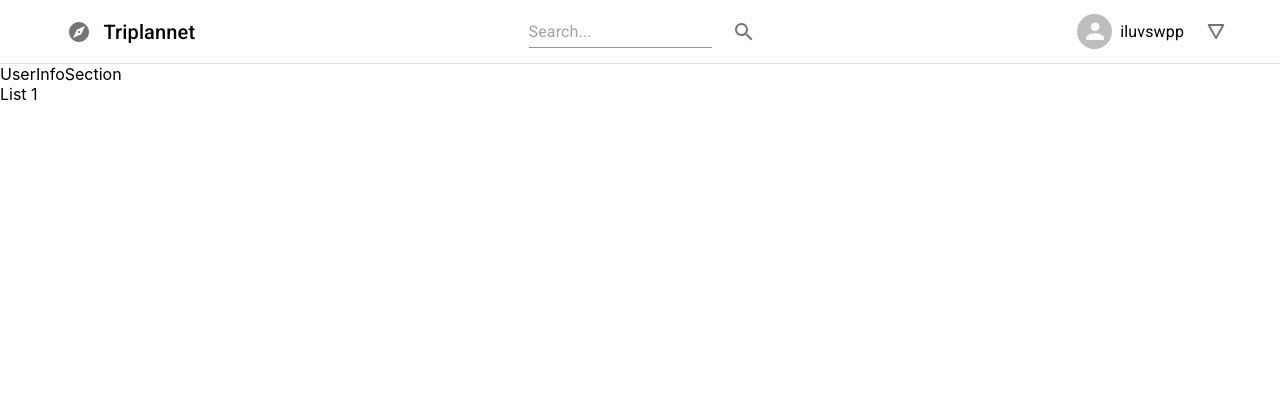
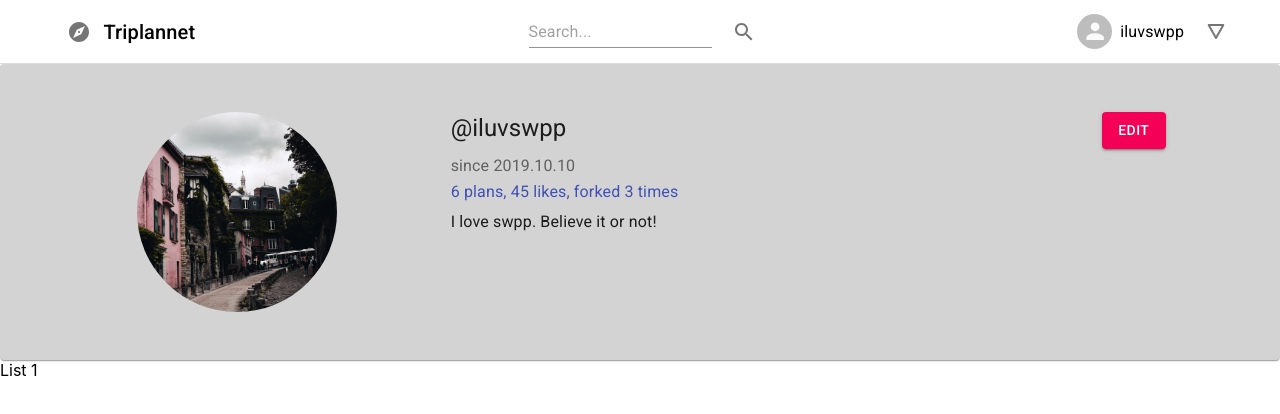
Before and after one commit to swsnu/swpp2019-team6, a React (Create React App) app in the folder frontend/: page /user/1 in a window 1280 px wide. Shown: the top 414 px of the page. Built offline with nearby package versions, Linux system fonts and the light colour scheme.

Commit message:
user info section

```diff
--- a/frontend/src/components/common/Header.js
+++ b/frontend/src/components/common/Header.js
@@ -9,7 +9,7 @@ import SearchIcon from '@material-ui/icons/Search';
 import Typography from '@material-ui/core/Typography';
 import Button from '@material-ui/core/Button';
 import TextField from '@material-ui/core/TextField';
-import Avartar from '@material-ui/core/Avatar';
+import Avatar from '@material-ui/core/Avatar';
 import ClickAwayListener from '@material-ui/core/ClickAwayListener';
 import Grid from '@material-ui/core/Grid';
 import DetailIcon from '@material-ui/icons/DetailsRounded';
@@ -132,7 +132,7 @@ const Header = ({
         {/* right side: user profile, dropdown menu for mypage, logout */}
         <Grid item xs container spacing={1} direction="row" justify="center" alignItems="center" wrap="nowrap">
           <Grid item>
-            <Avartar alt={user.nickname} src={user.profile} className={classes.avatar} />
+            <Avatar alt={user.nickname} src={user.profile} className={classes.avatar} />
           </Grid>
           <Grid item>
             <Typography variant="subtitle1" className={classes.userNickname}>
--- a/frontend/src/components/user-info/UserInfoSection.js
+++ b/frontend/src/components/user-info/UserInfoSection.js
@@ -1,20 +1,80 @@
 import React from 'react';
 import { makeStyles } from '@material-ui/core/styles';
+import Typography from '@material-ui/core/Typography';
+import Paper from '@material-ui/core/Paper';
+import Grid from '@material-ui/core/Grid';
+import Avatar from '@material-ui/core/Avatar';
+import Button from '@material-ui/core/Button';
 
 const useStyles = makeStyles((theme) => ({
-  travelList: {
-    padding: theme.spacing(2),
+  userInfoSection: {
+    position: 'relative',
+    padding: theme.spacing(3),
+    [theme.breakpoints.up('md')]: {
+      padding: theme.spacing(6),
+    },
+    backgroundColor: 'lightgrey',
   },
+  avatar: {
+    width: 100,
+    height: 100,
+    [theme.breakpoints.up('md')]: {
+      width: 200,
+      height: 200,
+    },
+    marginLeft: 'auto',
+    marginRight: 'auto',
+  },
+
 }));
 
+// data: nickname, register_date, status_messaage, num_plans, num_likes, num_forked, user_photo
+// boolean check: is_mypage
+// function: onEditButtonClicked
 const UserInfoSection = ({
-  nickname, register_date, status_message, num_plans, num_likes, num_forked, user_photo,
+  nickname, register_date, status_message, num_plans, num_likes, num_forked,
+  user_photo, is_mypage, onEditButtonClicked,
 }) => {
   const classes = useStyles();
 
   return (
     <div>
-      UserInfoSection
+      <Paper className={classes.userInfoSection}>
+        <Grid container spacing={3}>
+          {/* For Avartar */}
+          <Grid item xs={4}>
+            <Avatar className={classes.avatar} alt={nickname} src={user_photo} />
+          </Grid>
+          {/* For other components */}
+          <Grid item xs container direction="column">
+            <Grid item container dirction="row" wrap="nowrap">
+              <Grid xs={10} item zeroMinWidth>
+                <Typography variant="h5" gutterBottom nowrap>
+                  @{nickname}
+                </Typography>
+                <Typography variant="subtitle1" color="textSecondary">
+                  since {register_date}
+                </Typography>
+                <Typography variaint="subtitle2" color="primary" gutterBottom>
+                  {num_plans} plans, {num_likes} likes, forked {num_forked} times
+                </Typography>
+              </Grid>
+              <Grid item xs>
+                {is_mypage ? (
+                  <Button size="medium" variant="contained" color="secondary" onClick={onEditButtonClicked}>
+                  Edit
+                  </Button>
+                ) : (<div />)}
+              </Grid>
+            </Grid>
+            <Grid item xs>
+              <Typography variaint="body1">
+                {status_message}
+              </Typography>
+            </Grid>
+          </Grid>
+        </Grid>
+      </Paper>
     </div>
   );
 };
--- a/frontend/src/containers/user-info/UserInfoSectionContainer.js
+++ b/frontend/src/containers/user-info/UserInfoSectionContainer.js
@@ -12,16 +12,21 @@ const tempUser = {
   user_photo: '/images/1.jpeg',
 };
 
+const is_mypage = true;
+
 class UserInfoSectionContainer extends Component {
   state = {
     currentUser: tempUser,
   };
 
+  onEditButtonClicked = () => {
+  }
+
   render() {
     return (
       <div>
         {this.state.currentUser ? (
-          <div className="userInfoSection">
+          <div className="userInfo">
             <UserInfoSection
               nickname={this.state.currentUser.nickname}
               register_date={this.state.currentUser.register_date}
@@ -30,6 +35,8 @@ class UserInfoSectionContainer extends Component {
               num_likes={this.state.currentUser.num_likes}
               num_forked={this.state.currentUser.num_forked}
               user_photo={this.state.currentUser.user_photo}
+              is_mypage={is_mypage}
+              onEditButtonClicked={this.onEditButtonClicked}
             />
           </div>
         ) : (
```
